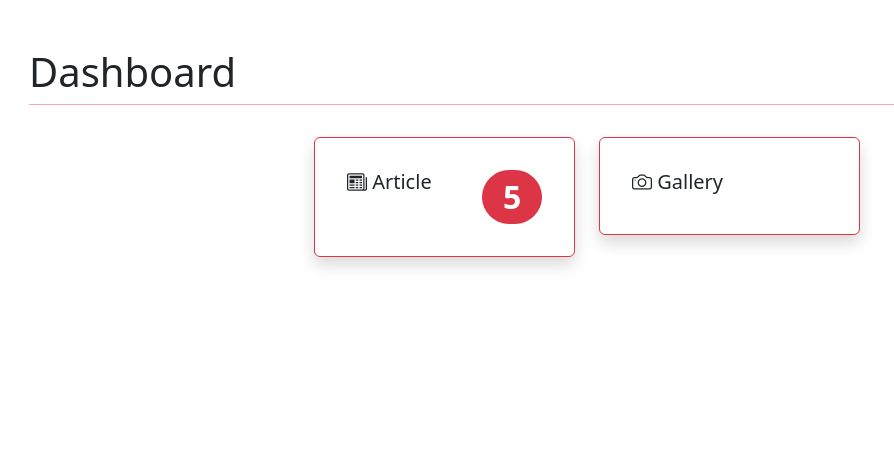
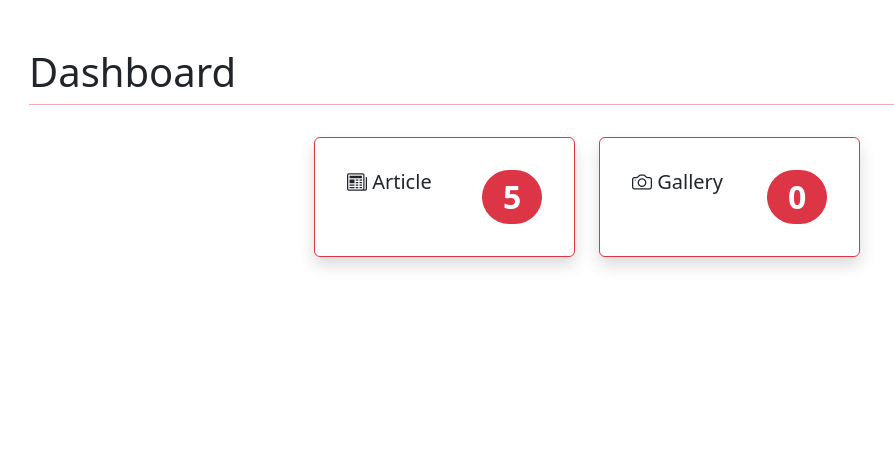
Before and after one commit to Yolaaapm/dailyjournal, a PHP site: page /admin.php in a window 1280 px wide. Shown: the part 56-520 px from the top of the page, without its empty margins (53-947 px from the left). Run offline with PHP 8.4, Linux system fonts and the light colour scheme; a user stored in the database is signed in; data comes from the database, SQL or seed files in the repository; data that the repository does not hold is empty.

Commit message:
ubah total gallery

```diff
--- a/dashboard.php
+++ b/dashboard.php
@@ -36,7 +36,7 @@ $jumlah_gallery = $hasil2->num_rows;
                         <h5 class="card-title"><i class="bi bi-camera"></i> Gallery</h5>
                     </div>
                     <div class="p-3">
-                        <span class="badge rounded-pill text-bg-danger fs-2"><?php //echo $jumlah_gallery; ?></span>
+                        <span class="badge rounded-pill text-bg-danger fs-2"><?php echo $jumlah_gallery; ?></span>
                     </div>
                 </div>
             </div>
```
